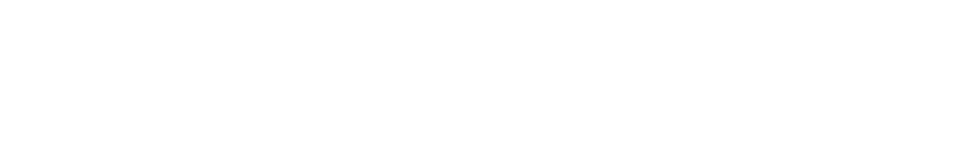
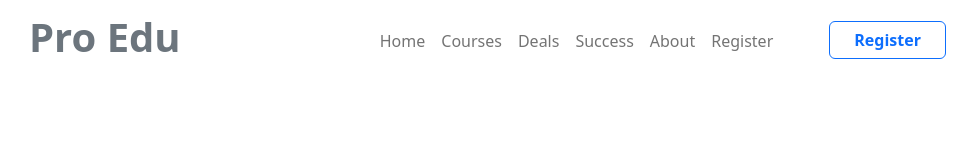
Before and after one commit to sajibshikder1/easy-tech-repo, a plain HTML site: page index.html in a window 1280 px wide. Shown: the whole page, without its empty margins (65-1042 px from the left). Drawn offline with nearby package versions, Linux system fonts and the light colour scheme.

Commit message:
added navbar

```diff
--- a/index.html
+++ b/index.html
@@ -5,10 +5,39 @@
     <meta http-equiv="X-UA-Compatible" content="IE=edge">
     <meta name="viewport" content="width=device-width, initial-scale=1.0">
     <title>Easy Tech</title>
-    <!-- Bootsrap cdn  -->
+    <!-- Bootstrap cdn  -->
     <link rel="stylesheet" href="https://cdn.jsdelivr.net/npm/bootstrap@5.2.0/dist/css/bootstrap.min.css">
 </head>
 <body>
+    <!-- Start header  -->
+    <header class="container">
+        <nav class="navbar navbar-expand-lg">
+            <div class="container-fluid">
+              <a class="navbar-brand" href="#">
+                <h1 class="fw-bold text-secondary">Pro Edu</h1>
+              </a>
+              <button class="navbar-toggler" type="button" data-bs-toggle="collapse" data-bs-target="#navbarNavAltMarkup" aria-controls="navbarNavAltMarkup" aria-expanded="false" aria-label="Toggle navigation">
+                <span class="navbar-toggler-icon"></span>
+              </button>
+              <div class="collapse navbar-collapse" id="navbarNavAltMarkup">
+                <ul class="navbar-nav mx-auto">
+                    <li><a class="nav-link" href="#">Home</a></li>
+                    <li><a class="nav-link" href="#">Courses </a></li>
+                    <li><a class="nav-link" href="#">Deals</a></li>
+                    <li><a class="nav-link" href="#">Success </a></li>
+                    <li><a class="nav-link" href="#">About </a> </li>
+                    <li><a class="nav-link" href="#">Register</a>  </li>
+                    <form action="" class="ms-5">
+                        <button type="button" class="btn btn-outline-primary fw-bold px-4">Register</button>
+                    </form>
+                </ul>
+              </div>
+            </div>
+          </nav>
+    </header>
+    <!-- end header  -->
+
+
 
 
 
```
Also changed, not shown: images/cover/cover-2.jpg, images/cover/cover-3.jpg.
